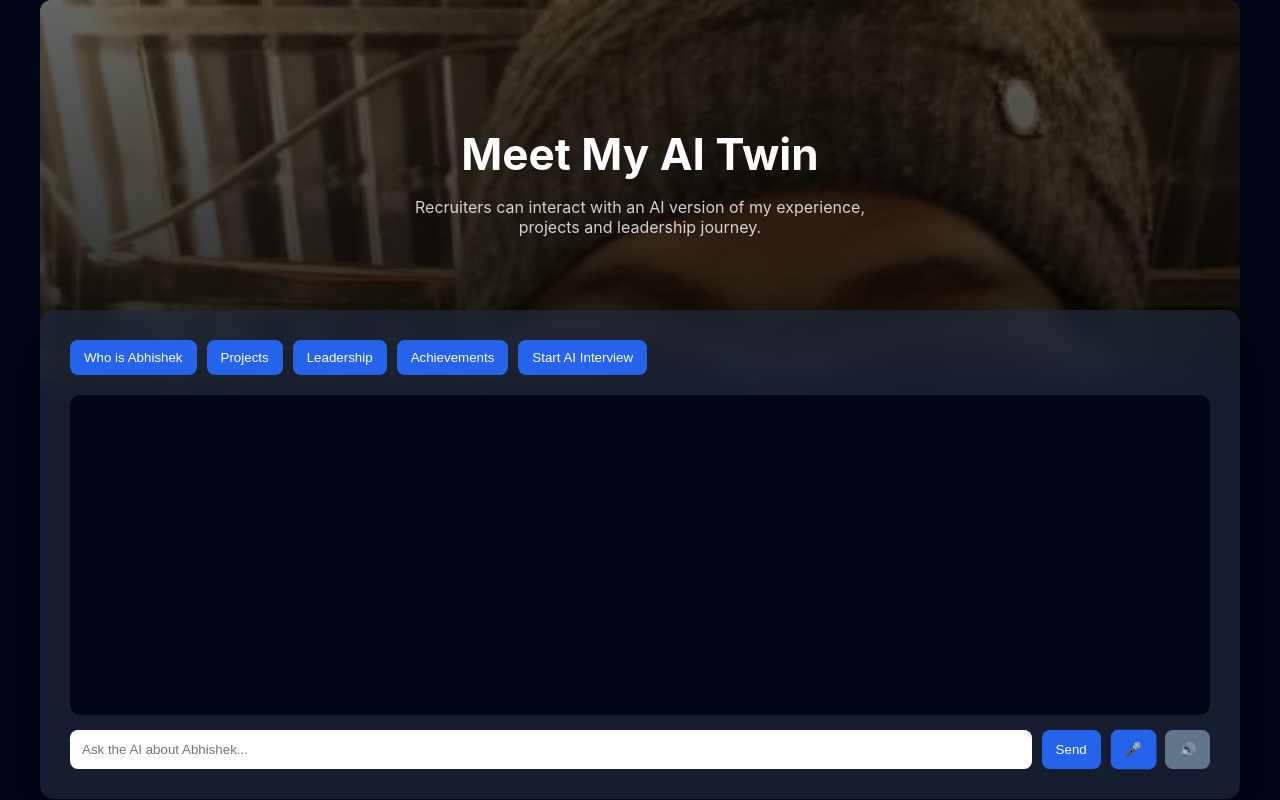
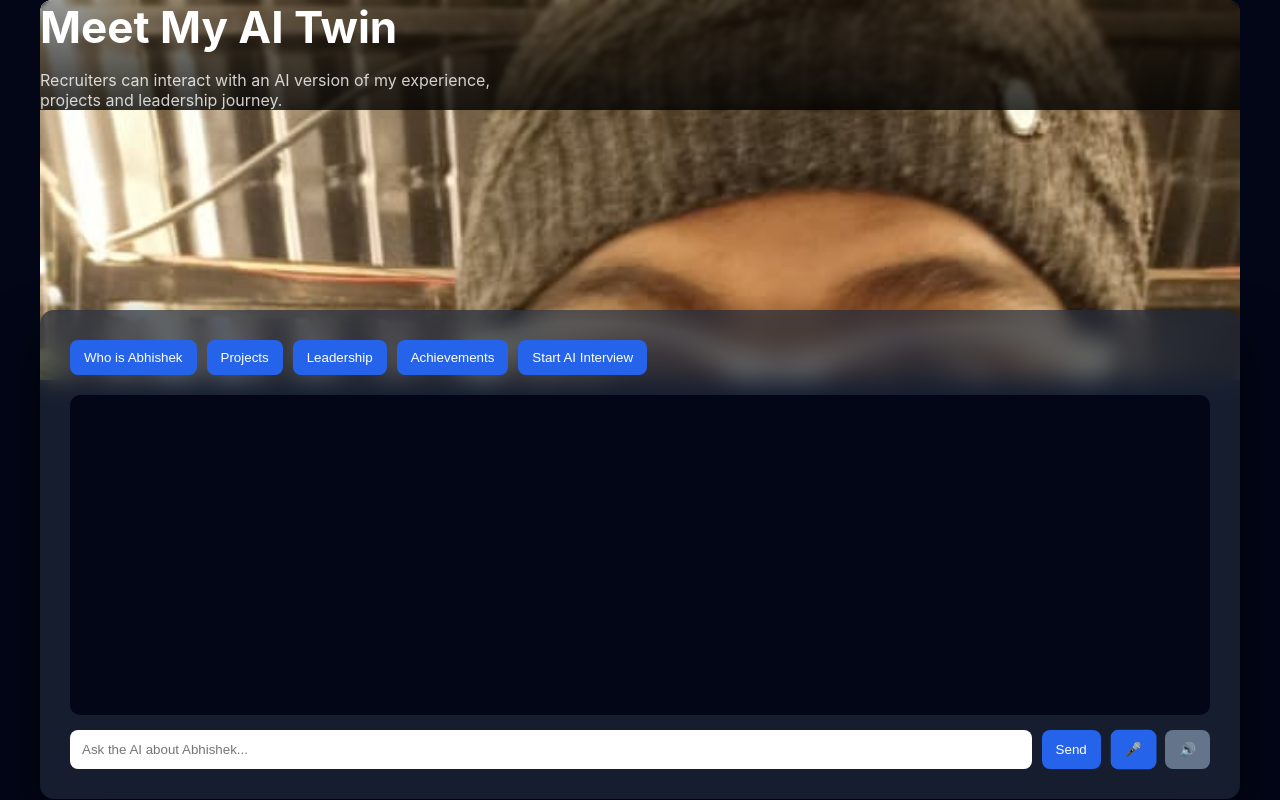
Before and after one commit to abhi-high/ai-twin, a React (Create React App) app: page / in a window 1280 px wide. Shown: the top 800 px of the page. Built offline with nearby package versions, Linux system fonts and the light colour scheme.

Commit message:
Update App.css

```diff
--- a/src/App.css
+++ b/src/App.css
@@ -21,13 +21,11 @@ overflow:hidden;
 }
 
 .heroOverlay{
-background:linear-gradient(rgba(0,0,0,0.6),rgba(0,0,0,0.85));
-height:100%;
-display:flex;
-flex-direction:column;
-justify-content:center;
-align-items:center;
-text-align:center;
+background:linear-gradient(
+rgba(0,0,0,0.4),
+rgba(0,0,0,0.8)
+);
+backdrop-filter:blur(2px);
 }
 
 .hero h1{
```
